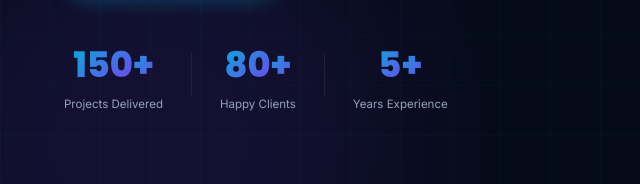
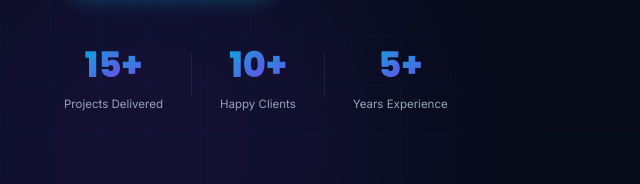
Before and after one commit to Mochanlabs/Mochanlabswebsite, a plain HTML site: page index.html in a window 1280 px wide. Shown: the part 615-799 px from the top of the page, 0-640 px from the left. Drawn offline with nearby package versions, Linux system fonts and the light colour scheme.

Commit message:
project numbers

```diff
--- a/index.html
+++ b/index.html
@@ -62,12 +62,12 @@
       </div>
       <div class="hero-stats">
         <div class="h-stat">
-          <div><span class="counter" data-target="150">0</span><span class="plus">+</span></div>
+          <div><span class="counter" data-target="15">0</span><span class="plus">+</span></div>
           <small>Projects Delivered</small>
         </div>
         <div class="h-stat-div"></div>
         <div class="h-stat">
-          <div><span class="counter" data-target="80">0</span><span class="plus">+</span></div>
+          <div><span class="counter" data-target="10">0</span><span class="plus">+</span></div>
           <small>Happy Clients</small>
         </div>
         <div class="h-stat-div"></div>
```
